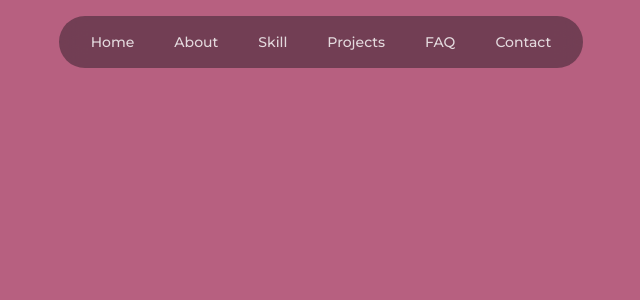
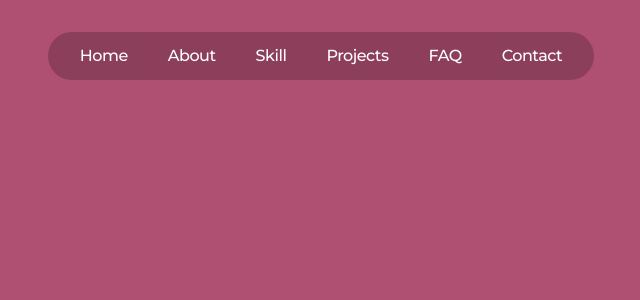
Before and after one commit to LewzzJrs/portofolio, a Next.js app: page / in a window 1280 px wide. Shown: the top 300 px of the page, without its empty margins (319-959 px from the left). Built offline with nearby package versions, Linux system fonts and the light colour scheme.

Commit message:
fix: matching the design in Figma

```diff
--- a/src/app/page.tsx
+++ b/src/app/page.tsx
@@ -2,7 +2,7 @@ import Navbar from "@/components/Navbar";
 
 export default function Home() {
   return (
-    <main className="min-h-screen bg-brand-300">
+    <main className="min-h-screen bg-[#A53860F0]/94">
       <Navbar />
     </main>
   );
--- a/src/components/Navbar.tsx
+++ b/src/components/Navbar.tsx
@@ -17,18 +17,18 @@ export default function Navbar() {
   const [open, setOpen] = useState(false);
 
   return (
-    <header className="fixed inset-x-0 top-4 z-50 px-4">
+    <header className="fixed inset-x-0 top-8 z-50 px-4">
       <motion.nav
         initial={{ y: -40, opacity: 0 }}
         animate={{ y: 0, opacity: 1 }}
         transition={{ duration: 0.5 }}
-        className="mx-auto hidden w-fit items-center gap-2 rounded-full bg-neutral-950/40 px-4 py-3 backdrop-blur-md md:flex"
+        className="mx-auto hidden h-12 w-fit items-center gap-6 rounded-full bg-black/20 px-6 backdrop-blur-2xl md:flex"
       >
         {links.map((link) => (
           <a
             key={link.href}
             href={link.href}
-            className="rounded-full px-4 py-1 text-sm font-medium text-white/80 transition-colors hover:bg-white/10 hover:text-white"
+            className="p-2 text-base leading-7.5 font-medium tracking-[-0.03em] text-white"
           >
             {link.label}
           </a>
```
